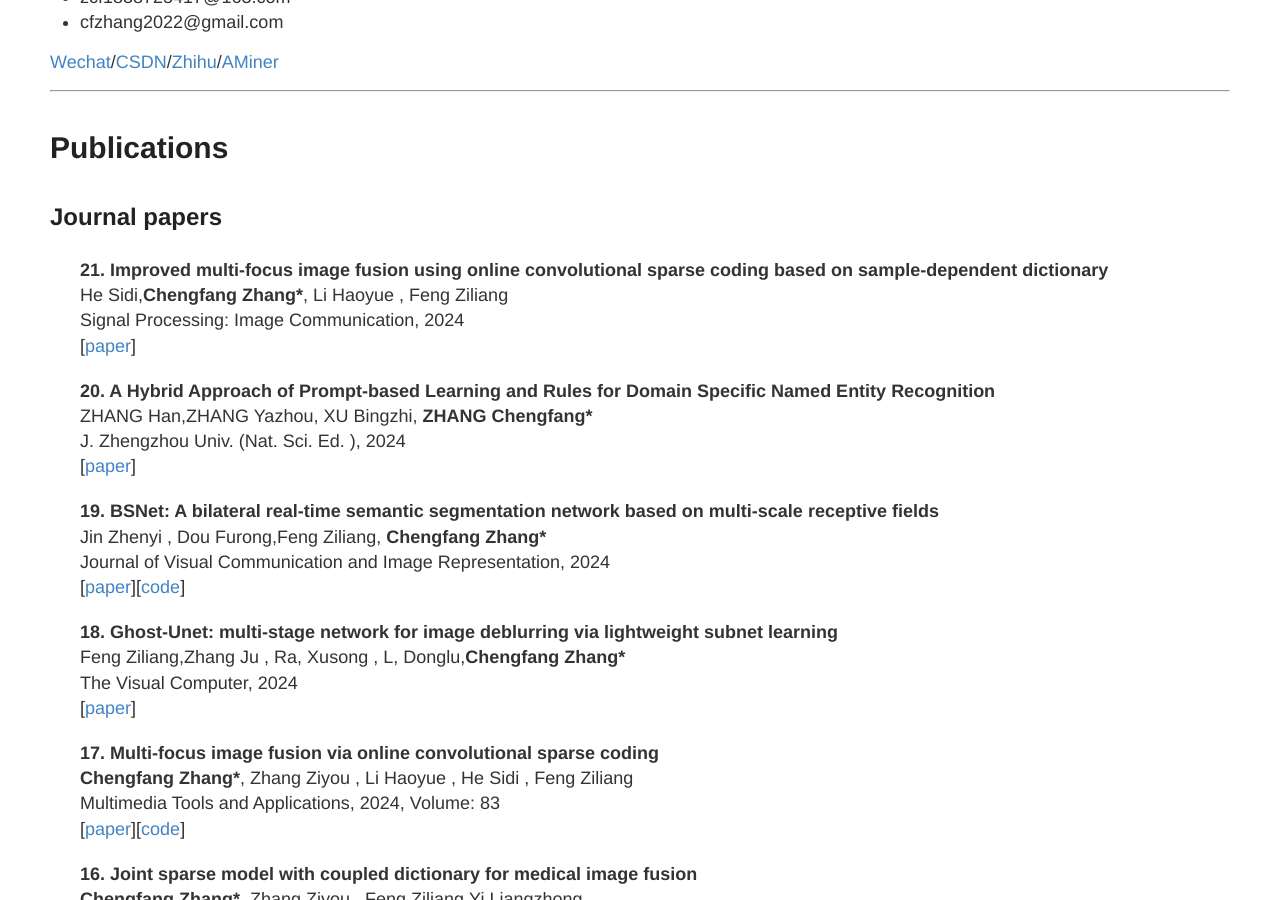
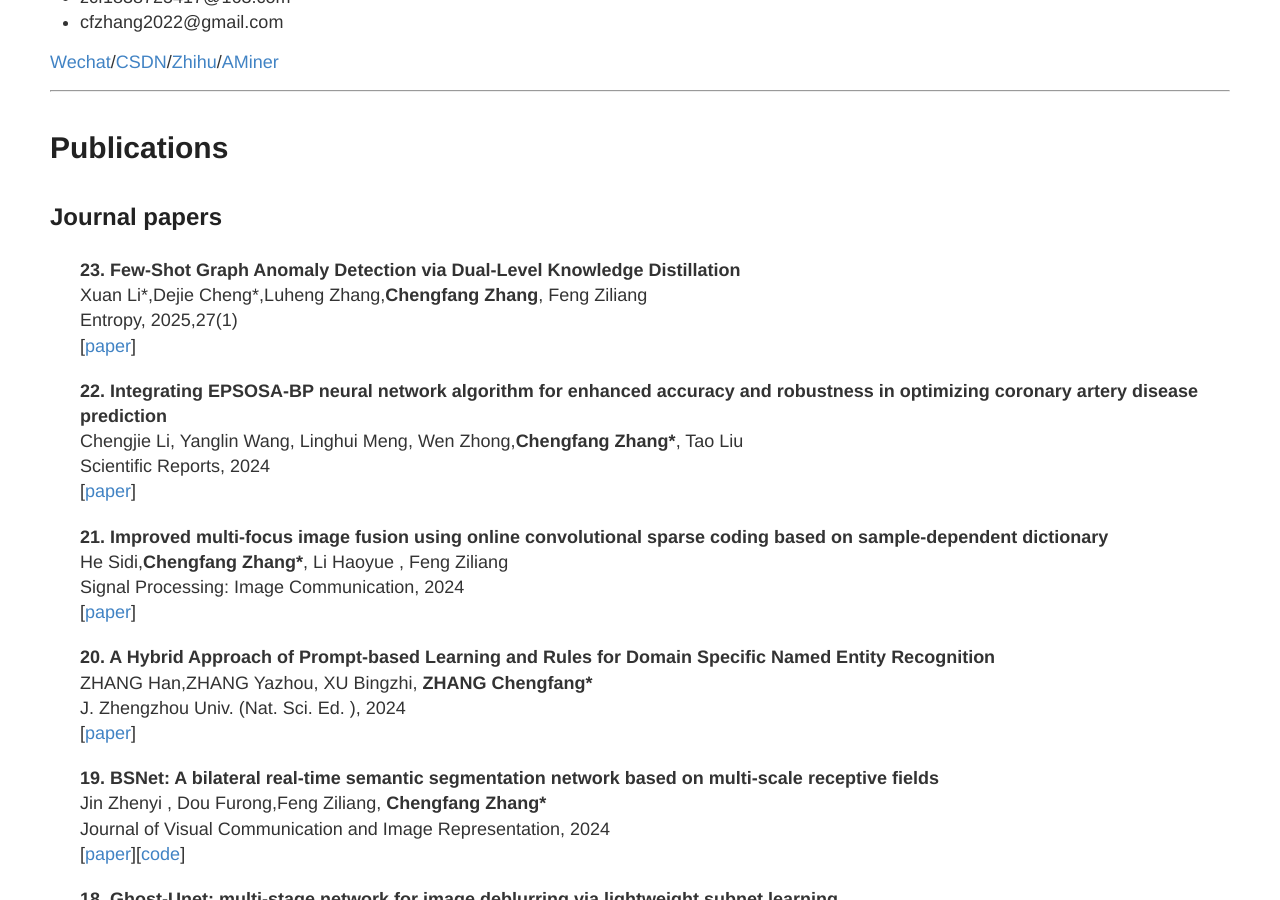
Before and after one commit to ChengfangZhang117/ChengfangZhang117.github.io, a Jekyll site: the page built from index.md, in a window 1280 px wide and 900 px high, scrolled down 604 px. Built offline with Jekyll 4.4.1, drawn with Linux system fonts in a browser that asks for light colours; our own code applies the rules of GitHub Pages for plain Markdown files.

Commit message:
index.md

```diff
--- a/index.md
+++ b/index.md
@@ -26,6 +26,23 @@ I am currently a member at [Intelligent Policing Key Laboratory of Sichuan Provi
 <div class="papers-container papers-selected">
 
 
+<div class="publication media paperhi">
+<div class="media-body">
+      <b>23. Few-Shot Graph Anomaly Detection via Dual-Level Knowledge Distillation</b><br>
+      Xuan Li*,Dejie Cheng*,Luheng Zhang,<strong><b>Chengfang Zhang</b></strong>, Feng Ziliang <br/>
+    Entropy, 2025,27(1) <br/>
+ [<a href="https://doi.org/10.3390/e27010028">paper</a>]
+   </div>
+</div>
+
+<div class="publication media paperhi">
+<div class="media-body">
+      <b>22. Integrating EPSOSA-BP neural network algorithm for enhanced accuracy and robustness in optimizing coronary artery disease prediction</b><br>
+      Chengjie Li, Yanglin Wang, Linghui Meng, Wen Zhong,<strong><b>Chengfang Zhang*</b></strong>, Tao Liu <br/>
+    Scientific Reports, 2024 <br/>
+ [<a href="https://doi.org/10.1038/s41598-024-82184-2">paper</a>]
+   </div>
+</div>
 
 <div class="publication media paperhi">
 <div class="media-body">
```
